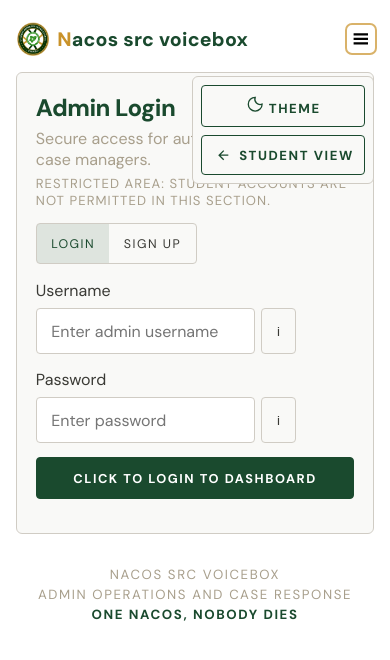
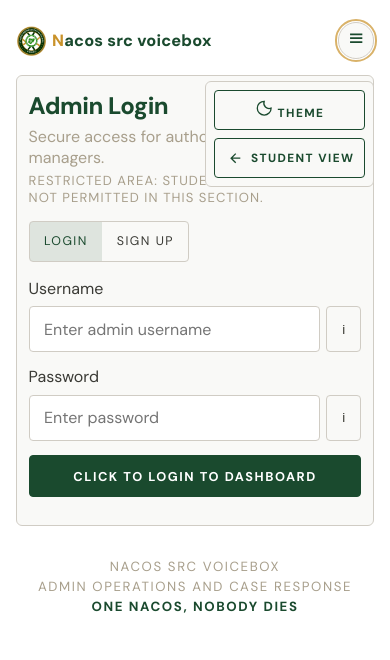
Before and after one commit to HassanAmirii/src-voicebox, a plain HTML site: page admin.html in a window 390 px wide. Both pictures are taken after a click on the button "MENU". Drawn offline with Linux system fonts and the light colour scheme.

Commit message:
feat: improve responsive design and layout for mobile view, enhancing element sizing and overflow handling

```diff
--- a/styles.css
+++ b/styles.css
@@ -33,6 +33,9 @@ body {
   margin: 0;
   padding: 0;
   min-height: 100%;
+  /* Safety net: nothing on this page should ever force sideways scroll */
+  width: 100%;
+  overflow-x: hidden;
 }
 
 body {
@@ -43,6 +46,15 @@ body {
   transition:
     background-color 0.2s ease,
     color 0.2s ease;
+}
+
+/* Any media embed (chart canvas included) should never exceed its container */
+img,
+svg,
+canvas,
+video {
+  max-width: 100%;
+  height: auto;
 }
 
 .grid-overlay {
@@ -69,6 +81,7 @@ body {
 .brand-wrap {
   display: grid;
   gap: 0.25rem;
+  min-width: 0;
 }
 
 .brand {
@@ -166,6 +179,7 @@ body {
   border: 1px solid var(--border);
   border-radius: 6px;
   padding: 1.2rem;
+  min-width: 0;
 }
 
 .hero {
@@ -296,6 +310,11 @@ legend,
   font-family: "DM Sans", sans-serif;
 }
 
+.mono {
+  overflow-wrap: anywhere;
+  word-break: break-word;
+}
+
 input,
 textarea,
 .controls-row select,
@@ -308,6 +327,7 @@ textarea,
   color: var(--text);
   padding: 0.72rem 0.9rem;
   font: inherit;
+  max-width: 100%;
 }
 
 [data-theme="dark"] input,
@@ -450,6 +470,7 @@ textarea {
 .status {
   color: var(--muted);
   font-size: 0.88rem;
+  overflow-wrap: anywhere;
 }
 
 .hidden {
@@ -462,6 +483,7 @@ textarea {
   border-radius: 4px;
   overflow: hidden;
   margin-top: 0.9rem;
+  max-width: 100%;
 }
 
 .switch-btn {
@@ -484,6 +506,11 @@ textarea {
   gap: 0.4rem;
 }
 
+.with-help input {
+  min-width: 0;
+  flex: 1 1 auto;
+}
+
 .icon-btn {
   width: 2.2rem;
   aspect-ratio: 1;
@@ -492,6 +519,7 @@ textarea {
   background: transparent;
   color: var(--text);
   cursor: pointer;
+  flex: 0 0 auto;
 }
 
 .tab-nav {
@@ -579,6 +607,11 @@ textarea {
   gap: 0.55rem;
 }
 
+.controls-row input,
+.controls-row select {
+  min-width: 0;
+}
+
 .tab-content {
   display: none;
   margin-top: 1rem;
@@ -606,6 +639,7 @@ textarea {
   padding: 0.75rem;
   background: var(--card);
   transition: border-color 0.15s ease;
+  min-width: 0;
 }
 
 [data-theme="dark"] .entry-card {
@@ -626,6 +660,7 @@ textarea {
   align-items: baseline;
   gap: 0.5rem;
   min-width: 0;
+  flex-wrap: wrap;
 }
 
 .entry-head h4 {
@@ -639,6 +674,7 @@ textarea {
 .entry-date {
   color: var(--muted);
   font-size: 0.78rem;
+  flex: 0 0 auto;
 }
 
 .entry-meta {
@@ -646,11 +682,13 @@ textarea {
   color: var(--muted);
   font-size: 0.9rem;
   overflow-wrap: anywhere;
+  word-break: break-word;
 }
 
 .entry-card p {
   margin: 0.55rem 0 0;
   overflow-wrap: anywhere;
+  word-break: break-word;
   line-height: 1.5;
 }
 
@@ -689,6 +727,7 @@ textarea {
   display: inline-flex;
   align-items: center;
   justify-content: center;
+  flex: 0 0 auto;
 }
 
 .pagination-icon {
@@ -722,6 +761,7 @@ textarea {
   border-radius: 6px;
   padding: 0.7rem;
   background: var(--card);
+  min-width: 0;
 }
 
 [data-theme="dark"] .stat-card {
@@ -740,6 +780,13 @@ textarea {
   margin-top: 0.95rem;
   display: grid;
   place-items: start;
+  max-width: 100%;
+}
+
+.chart-wrap canvas {
+  max-width: 100%;
+  height: auto;
+  display: block;
 }
 
 .admin-actions {
@@ -762,6 +809,7 @@ textarea {
   display: inline-flex;
   align-items: center;
   justify-content: center;
+  flex: 0 0 auto;
 }
 
 .copy-code-btn.hidden {
@@ -783,11 +831,13 @@ textarea {
   border-radius: 8px;
   padding: 0.6rem;
   min-width: 0;
+  flex-wrap: wrap;
 }
 
 .admin-row .mono {
   min-width: 0;
   overflow-wrap: anywhere;
+  flex: 1 1 auto;
 }
 
 .remove-admin {
@@ -797,6 +847,7 @@ textarea {
   border-radius: 4px;
   padding: 0.42rem 0.62rem;
   cursor: pointer;
+  flex: 0 0 auto;
 }
 
 .remove-admin-confirm {
@@ -806,6 +857,7 @@ textarea {
   border-radius: 4px;
   padding: 0.42rem 0.62rem;
   cursor: pointer;
+  flex: 0 0 auto;
 }
 
 .site-footer {
@@ -860,27 +912,40 @@ textarea {
   }
 }
 
+/* ============================================
+   TABLET / SMALL DESKTOP — tighten before phone breakpoint
+   ============================================ */
 @media (max-width: 760px) {
+  /* Header stays flex (not grid) on mobile. Grid with only 2 columns but
+     3 real children (brand, hamburger, dropdown) was pushing the dropdown
+     into an implicit second row and destabilizing the hamburger's position.
+     Flex + the dropdown's own position:absolute keeps the button anchored. */
   .top-bar {
-    flex-direction: row;
+    display: flex;
+    flex-wrap: nowrap;
     align-items: center;
     justify-content: space-between;
-    gap: 0.55rem;
+    gap: 0.5rem;
   }
 
   .brand-wrap {
     gap: 0;
+    min-width: 0;
+    flex: 1 1 auto;
   }
 
   .brand {
-    font-size: 1.22rem;
+    font-size: 1.02rem;
     letter-spacing: 0.012em;
-    gap: 0.5rem;
+    gap: 0.38rem;
+    line-height: 1.05;
+    white-space: normal;
+    min-width: 0;
   }
 
   .brand-logo {
-    width: 2.1rem;
-    height: 2.1rem;
+    width: 1.9rem;
+    height: 1.9rem;
   }
 
   .brand-sub {
@@ -889,30 +954,33 @@ textarea {
 
   .menu-toggle {
     display: inline-flex;
+    flex: 0 0 auto;
     align-self: center;
-    min-height: 0;
-    padding: 0.15rem;
-    border: 0;
-    background: transparent;
+    min-height: 2.3rem;
+    min-width: 2.3rem;
+    padding: 0.35rem;
+    border: 1px solid var(--border);
+    border-radius: 999px;
+    background: color-mix(in srgb, var(--card), transparent 8%);
     box-shadow: none;
-    color: #000000;
+    color: var(--primary);
     appearance: none;
   }
 
   .menu-toggle .top-icon {
-    width: 1.35rem;
-    height: 1.35rem;
+    width: 1.15rem;
+    height: 1.15rem;
   }
 
   .menu-toggle .top-icon path {
-    stroke-width: 2.6;
+    stroke-width: 2.3;
   }
 
   .top-controls {
     display: none;
     position: absolute;
     right: 0;
-    top: calc(100% + 0.25rem);
+    top: calc(100% + 0.35rem);
     flex-direction: column;
     gap: 0.5rem;
     background: var(--card);
@@ -920,33 +988,47 @@ textarea {
     border-radius: 6px;
     padding: 0.5rem;
     z-index: 999;
+    max-width: calc(100vw - 1rem);
   }
 
   .top-controls.open {
     display: flex;
-    min-width: 11.25rem;
+    min-width: 9.5rem;
+    width: max-content;
   }
 
   .top-controls.open .top-icon-btn {
     width: 100%;
     height: auto;
-    padding: 0.56rem 0.66rem;
+    padding: 0.5rem 0.62rem;
     justify-content: flex-start;
     gap: 0.5rem;
   }
 
   .top-controls.open .top-action-label {
     display: inline;
+    font-size: 0.74rem;
+  }
+
+  /* Tighter spacing — the dashboard was reading "too big" on phones */
+  .layout {
+    gap: 0.75rem;
+  }
+
+  .panel {
+    padding: 1rem 0.9rem;
   }
 
   .row-head {
     flex-wrap: nowrap;
     align-items: center;
+    gap: 0.5rem;
   }
 
   .row-head h2 {
     font-size: 1.15rem;
     flex: 1 1 auto;
+    min-width: 0;
   }
 
   .row-head .btn {
@@ -955,15 +1037,12 @@ textarea {
     padding-inline: 0.75rem;
   }
 
-  .row-head {
-    gap: 0.5rem;
-  }
-
   .admin-tab-nav {
     display: flex;
     flex-wrap: nowrap;
     gap: 0.45rem;
     overflow-x: auto;
+    overscroll-behavior-x: contain;
     padding-bottom: 0.15rem;
     scroll-snap-type: x proximity;
     -webkit-overflow-scrolling: touch;
@@ -977,6 +1056,8 @@ textarea {
     flex: 0 0 auto;
     min-width: max-content;
     scroll-snap-align: start;
+    padding-inline: 0.55rem;
+    font-size: 0.72rem;
   }
 
   .admin-tab-nav .tab-btn:last-child {
@@ -995,15 +1076,6 @@ textarea {
     padding-inline: 0.5rem;
     font-size: 0.72rem;
     white-space: nowrap;
-  }
-
-  .admin-tab-nav .tab-btn:last-child {
-    grid-column: 1 / -1;
-  }
-
-  .admin-tab-nav .tab-btn {
-    padding-inline: 0.55rem;
-    font-size: 0.72rem;
   }
 
   .entry-head {
@@ -1028,6 +1100,14 @@ textarea {
   .admin-row .btn,
   .admin-row .status-pill {
     flex: 0 0 auto;
+  }
+
+  /* Stats grid was the main horizontal-scroll culprit: two 180px-min
+     columns need ~370px+ which is wider than most phones' 92vw content
+     box, forcing the whole page to slide sideways. Cap to 2 flexible
+     columns here, then 1 column under 480px below. */
+  .stats-grid {
+    grid-template-columns: repeat(2, minmax(0, 1fr));
   }
 
   .chart-wrap {
@@ -1064,10 +1144,25 @@ textarea {
   }
 }
 
-@media (max-width: 380px) {
+/* ============================================
+   SMALL PHONES
+   ============================================ */
+@media (max-width: 480px) {
   .student-tab-btn {
     font-size: 0.68rem;
     letter-spacing: 0.08em;
     padding-inline: 0.42rem;
   }
+
+  .stats-grid {
+    grid-template-columns: 1fr;
+  }
+
+  .panel {
+    padding: 0.85rem 0.75rem;
+  }
+
+  .hero-title {
+    font-size: clamp(1.4rem, 7vw, 2rem);
+  }
 }
```
